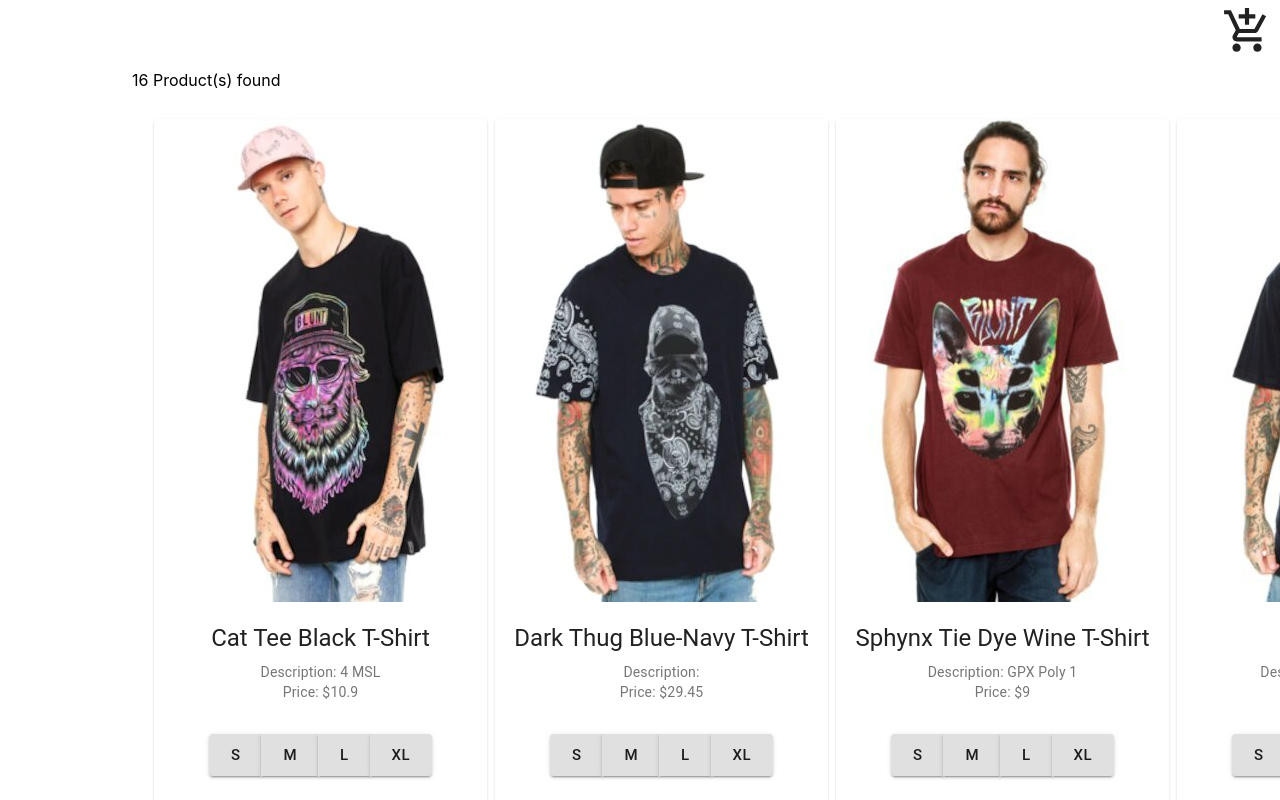
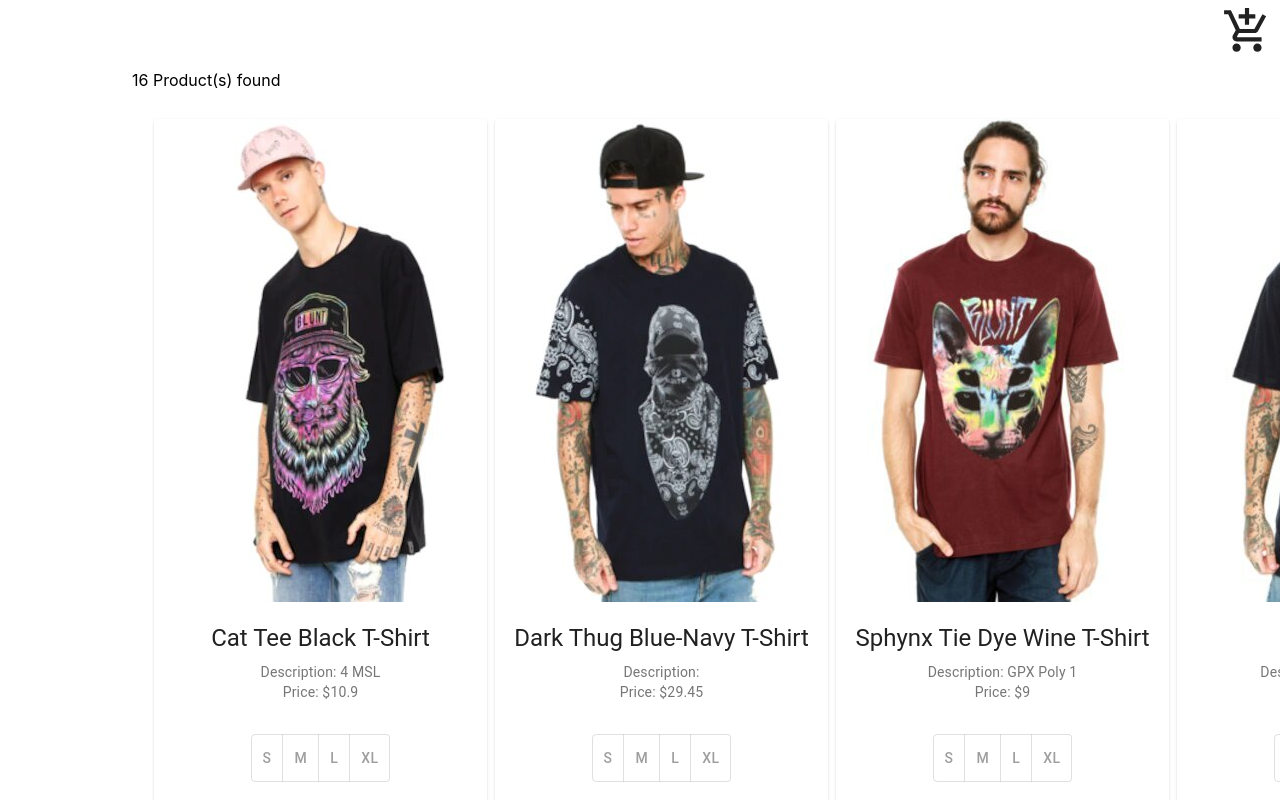
Before and after one commit to ut2k/shopping-cart, a React (Create React App) app: page / in a window 1280 px wide. Shown: the top 800 px of the page. Built offline with nearby package versions, Linux system fonts and the light colour scheme.

Commit message:
removing items from cart final

```diff
--- a/package.json
+++ b/package.json
@@ -5,6 +5,7 @@
   "dependencies": {
     "@material-ui/core": "^4.8.3",
     "@material-ui/icons": "^4.5.1",
+    "@material-ui/lab": "^4.0.0-alpha.39",
     "@testing-library/jest-dom": "^4.2.4",
     "@testing-library/react": "^9.4.0",
     "@testing-library/user-event": "^7.2.1",
--- a/src/App.js
+++ b/src/App.js
@@ -6,8 +6,10 @@ import Typography from '@material-ui/core/Typography';
 import Button from '@material-ui/core/Button';
 import { CardContent, Box } from '@material-ui/core';
 import AddShoppingCartIcon from '@material-ui/icons/AddShoppingCart';
-import { ButtonGroup, Drawer, List, ListItem, ListItemText, ListItemAvatar, Avatar } from '@material-ui/core';
+import { Drawer, List, ListItem, ListItemText, ListItemAvatar, Avatar } from '@material-ui/core';
 import CloseIcon from '@material-ui/icons/Close';
+import ToggleButton from '@material-ui/lab/ToggleButton';
+import ToggleButtonGroup from '@material-ui/lab/ToggleButtonGroup';
 
 import SimpleMenu from './Menu'
 
@@ -53,8 +55,7 @@ const App = () => {
   const [Items, setItems] = useState([]);
   const arr = Object.values(Items)
   const cartAdd = (shirt, boo) => {
-    if (boo)
-    {
+    if (boo) {
       let val = Items;
       let x = false;
       let i;
@@ -65,32 +66,68 @@ const App = () => {
         }
       }
       if (x) {
+        let j;
+        let val1 = bold;
+        for (j = 0; j < bold.length; j++) {
+          if (val1[j][0] === Items[i].value.title) {
+            if (Items[i].size === val1[j][1]) {
               Items[i].quantity += 1;
             }
             else {
               val.push({
                 value: shirt
                 , quantity: 1
+                , size: val1[j][1]
               })
+            }
+          }
+        }
+
+      }
+      else {
+        setBold(bold);
+        let statement = false;
+        let k;
+        for (k = 0; k < bold.length; k++) {
+          if (bold[k][0] === shirt.title) {
+            statement = true;
+            break;
+          }
+        }
+        if (statement) {
+          console.log('impossible')
+          val.push({
+            value: shirt
+            , quantity: 1
+            , size: bold[k][1]
+          })
+        }
+        else {
+          val.push({
+            value: shirt
+            , quantity: 1
+            , size: 'M'
+          })
+        }
+
       }
       setItems(val);
       setState({ right: true });
     }
-  else
-  {
+    else {
       cartRemove(shirt)
       setState({ right: true });
     }
 
   }
+
   const cartRemove = (shirt) => {
     let val = Items;
     let i;
     for (i = 0; i < Items.length; i++) {
       if (Items[i].value === shirt) {
         Items[i].quantity -= 1;
-        if(Items[i].quantity === 0)
-        {
+        if (Items[i].quantity === 0) {
           val.splice(val.indexOf(val[i]), 1)
         }
         break;
@@ -99,17 +136,20 @@ const App = () => {
     setItems(val);
   }
 
-  const sumPrice = () =>
-  {
+  const sumPrice = () => {
     let sum = 0;
-    for (let i = 0; i < Items.length; i++)
-    {
+    for (let i = 0; i < Items.length; i++) {
       sum = sum + (Items[i].value.price * Items[i].quantity);
     }
-    console.log(sum);
     return sum;
   }
+
   const Display = ({ product }) => {
+
+    const [alignment, setAlignment] = React.useState();
+    const handleAlignment = (event, newAlignment) => {
+      setAlignment(newAlignment);
+    };
     return (
 
       <Grid item xs={0} sm={2.1} alignItems="center" alignContent="center">
@@ -128,23 +168,27 @@ const App = () => {
 
           </CardContent>
           <CardContent>
-            <ButtonGroup size="large">
-              <Button variant="contained">
+            <ToggleButtonGroup
+              value={alignment}
+              exclusive
+              onChange={handleAlignment}
+              aria-label="text alignment">
+              <ToggleButton value="left" onClick={() => handleBold(product, "S")} aria-label="left aligned">
                 S
-                  </Button>
-              <Button variant="contained">
+            </ToggleButton>
+              <ToggleButton value="center" onClick={() => handleBold(product, "M")} aria-label="centered">
                 M
-                  </Button>
-              <Button variant="contained">
+            </ToggleButton>
+              <ToggleButton value="right" onClick={() => handleBold(product, "L")} aria-label="right aligned">
                 L
-                  </Button>
-              <Button variant="contained">
+            </ToggleButton>
+              <ToggleButton value="justify" onClick={() => handleBold(product, "XL")} aria-label="justified">
                 XL
-                  </Button>
-            </ButtonGroup>
+            </ToggleButton>
+            </ToggleButtonGroup>
           </CardContent>
           <CardContent>
-            <Button onClick={() => cartAdd(product, true)} variant="contained" color="primary" style={{ paddingBottom: 10 }}>
+            <Button key={product.sku} onClick={() => cartAdd(product, true)} variant="contained" color="primary" style={{ paddingBottom: 10 }}>
               Add to Cart
                 </Button>
           </CardContent>
@@ -156,7 +200,23 @@ const App = () => {
     )
 
   };
+  const [bold, setBold] = React.useState([]);
 
+  const handleBold = (product, size) => {
+    let val = bold;
+    let statement = false;
+    let i;
+    for (i = 0; i < bold.length; i++) {
+      if (val[i][0] === product.title) {
+        val[i][1] = size;
+        statement = true;
+      }
+    }
+    if (!statement) {
+      val.push([product.title, size]);
+    }
+    setBold(val);
+  };
   return (
 
     <div>
@@ -164,24 +224,24 @@ const App = () => {
         <Button onClick={toggleDrawer('right', true)} style={{ float: "right" }}><AddShoppingCartIcon style={{ fontSize: 50, float: "right" }} /></Button>
         <Drawer anchor="right" open={state.right} onClose={toggleDrawer("right", false)}>
           <div>
-            <Button variant="contained"><CloseIcon size="large" onClick={toggleDrawer('right', false)}/></Button>
+            <Button variant="contained"><CloseIcon size="large" onClick={toggleDrawer('right', false)} /></Button>
           </div>
           <div className={classes.list} role="presentation">
             <List>
               {arr.map((text) => (
-                <ListItem button key={text}>
+                <ListItem button key={text.value.title + text.value.size}>
                   <ListItemAvatar>
                     <Avatar alt="Remy Sharp" src={"./data/products/" + text.value.sku + "_1.jpg"} />
                   </ListItemAvatar>
-                  <ListItemText primary={text.value.title + ' | ' + text.value.description} />
-                  <ListItemText style={{marginRight:50}}primary={'$' + text.value.price} />
-                  <Button variant="contained" color="primary" onClick={() => cartAdd(text.value, false)}><CloseIcon size="large"/></Button>
+                  <ListItemText primary={text.value.title + ' | Size: ' + text.size + ' | Quantity: ' + text.quantity} />
+                  <ListItemText style={{ marginRight: 50 }} primary={'$' + text.value.price} />
+                  <Button variant="contained" color="primary" onClick={() => cartAdd(text.value, false)}><CloseIcon size="large" /></Button>
 
                 </ListItem>
               ))}
 
             </List>
-            <Box style={{marginTop:800}} component="span" display="block" p={1} m={1} bgcolor="background.paper"><h3>{'Total Price: $' + sumPrice()}</h3></Box>
+            <Box style={{ marginTop: 800 }} component="span" display="block" p={1} m={1} bgcolor="background.paper"><h3>{'Total Price: $' + sumPrice()}</h3></Box>
           </div>
         </Drawer>
       </div>
@@ -200,7 +260,7 @@ const App = () => {
         <br />
         <Grid container spacing={1} justify="center" alignItems="center">
           {products.map(product =>
-            <Display product={product} />
+            <Display key={product.sku} product={product} />
           )}
         </Grid>
       </div>
```
Also changed, not shown: 1 other file (tests, documents, lock files or other folders). Lines whose indentation alone changed are shown as unchanged.
